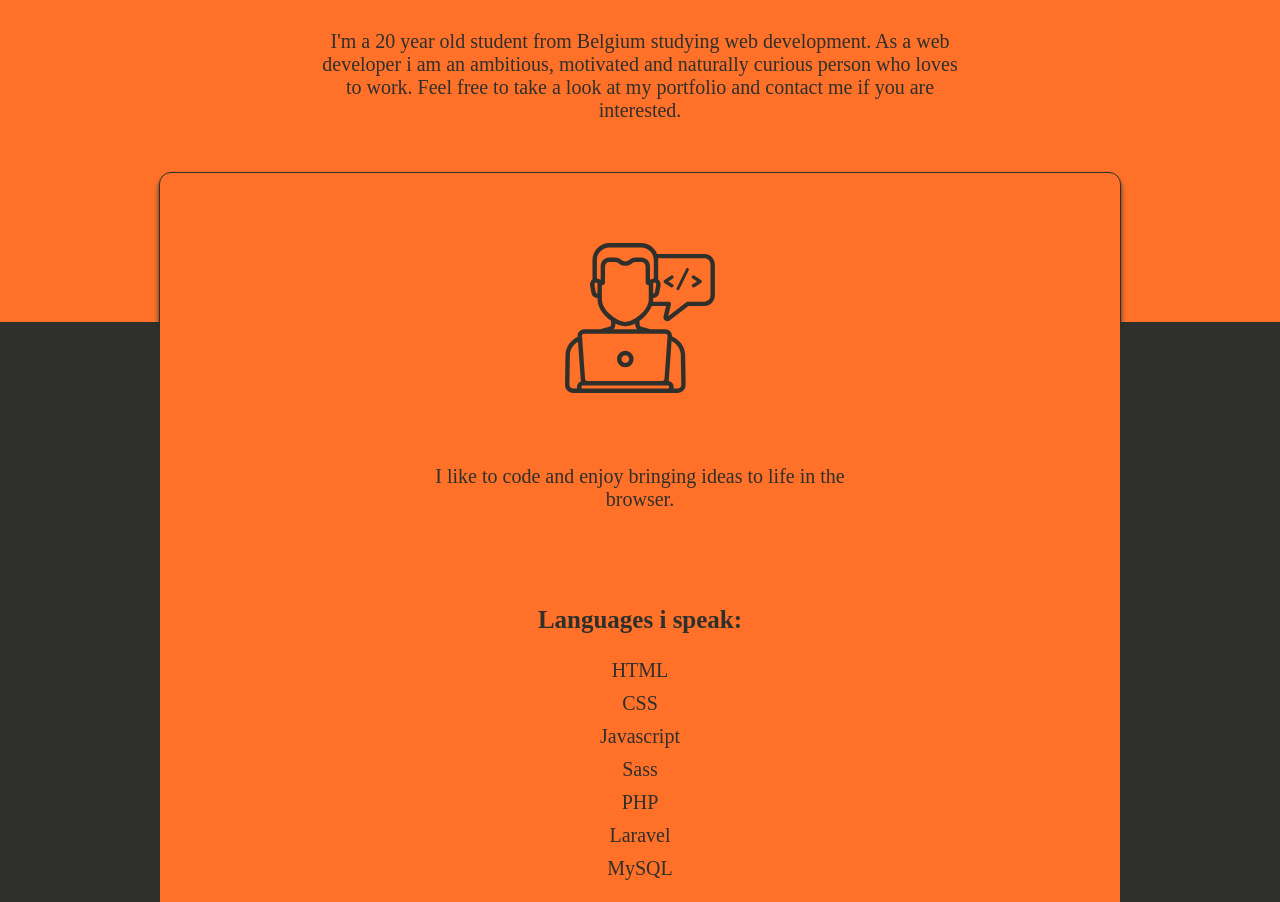
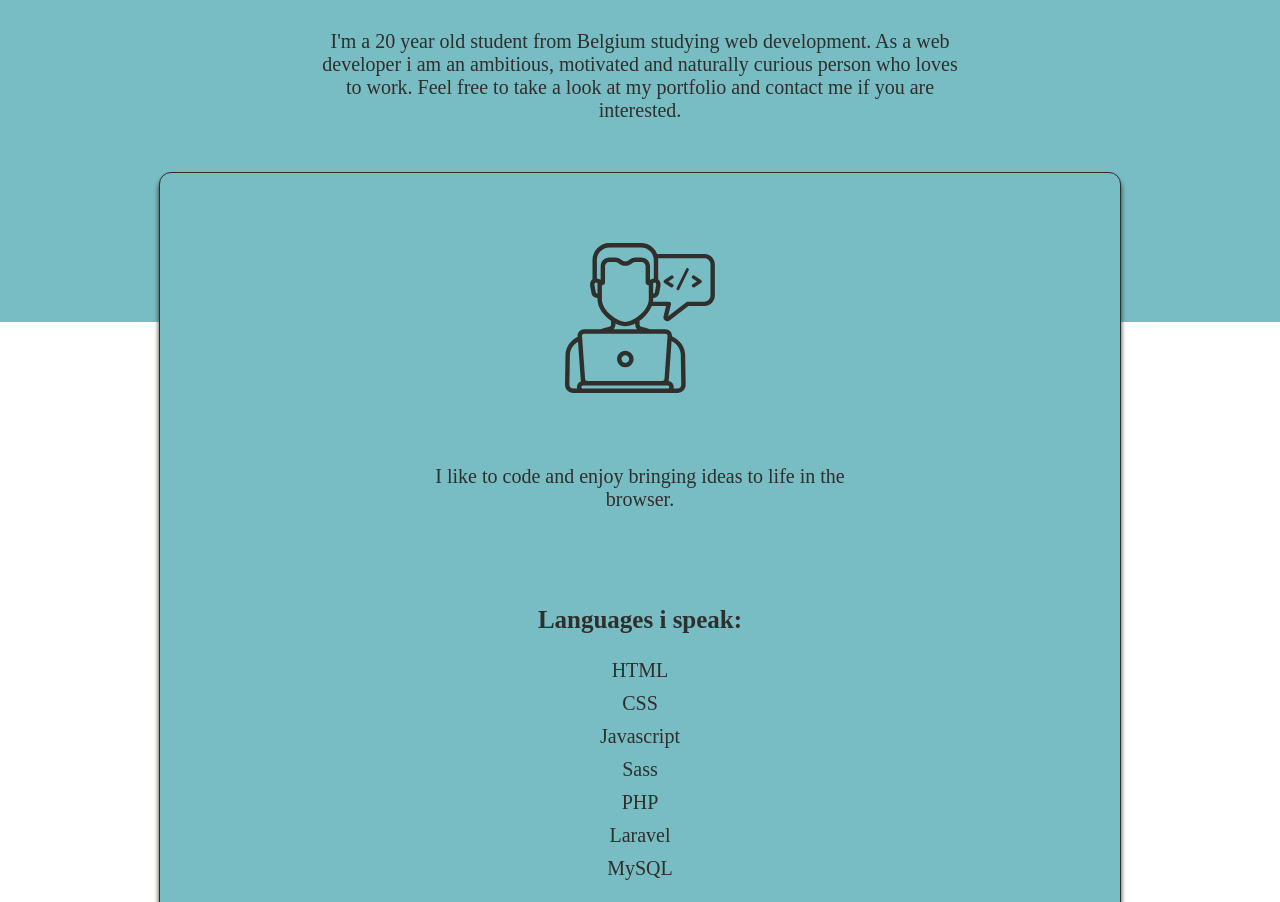
Before and after one commit to Bladgroen/Bladgroen.github.io, a plain HTML site: page index.html in a window 1280 px wide. Shown: the part 653-1555 px from the top of the page. Drawn offline with Linux system fonts and the light colour scheme.

Commit message:
new test color pallete

```diff
--- a/css/style.css
+++ b/css/style.css
@@ -5,7 +5,8 @@ html {
 body {
     padding: 0;
     margin: 0;
-    background-color: #2f2f2b;
+    /*
+    background-color: #2f2f2b;*/
 }
 
 .hidden{
@@ -47,7 +48,7 @@ header {
 }
 
 .about_text{
-    background-color: #ff7129;
+    background-color: #78BCC4;
 }
 
 #about h2{
@@ -67,7 +68,7 @@ header {
     border: #2f2f2b solid 1px;
     width: 75%;
     margin-top: -15rem;
-    background-color: #ff7129;
+    background-color:#78BCC4;
     color: #2f2f2b;
     border-radius: 12px;
     box-shadow: 0 5px 5px 0;
```
